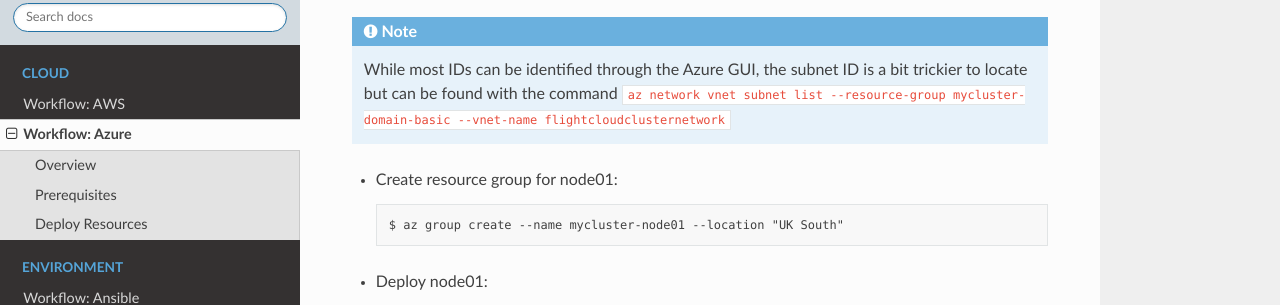
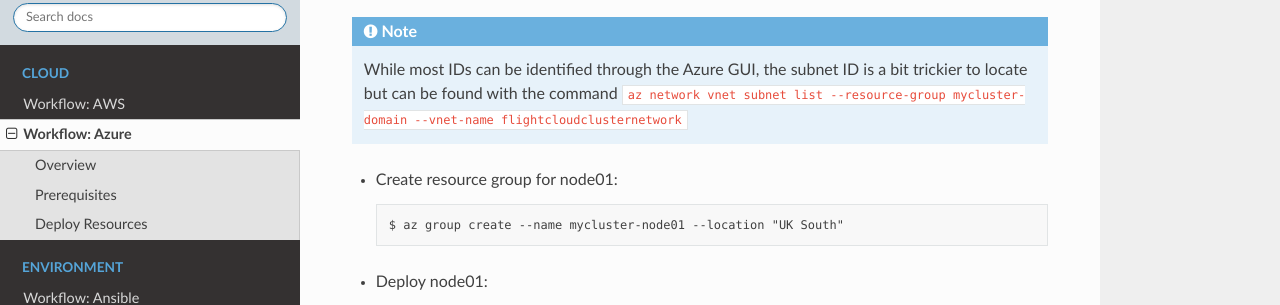
Before and after one commit to openflighthpc/build.openflighthpc.org, a Sphinx documentation site: the page built from docs/source/cloud/workflow-azure.rst, in a window 1280 px wide and 900 px high, scrolled down 1191 px. Shown: the part 172-477 px from the top of the window. Built offline with Sphinx 7.4.7 and the Read the Docs theme 2.0.0, drawn with Linux system fonts in a browser that asks for light colours; pages that are not in the unit, such as notebooks, are missing from menus.

Commit message:
Match resource group name in hint to examples

```diff
--- a/docs/source/cloud/workflow-azure.rst
+++ b/docs/source/cloud/workflow-azure.rst
@@ -34,7 +34,7 @@ Deploy Resources
     networkSecurityGroupID='NETWORK_SECURITY_GROUP_ID_HERE' \
     sourceimage='SOURCE_IMAGE_PATH_HERE'
 
-.. note:: While most IDs can be identified through the Azure GUI, the subnet ID is a bit trickier to locate but can be found with the command ``az network vnet subnet list --resource-group mycluster-domain-basic --vnet-name flightcloudclusternetwork``
+.. note:: While most IDs can be identified through the Azure GUI, the subnet ID is a bit trickier to locate but can be found with the command ``az network vnet subnet list --resource-group mycluster-domain --vnet-name flightcloudclusternetwork``
 
 - Create resource group for node01::
 
```
